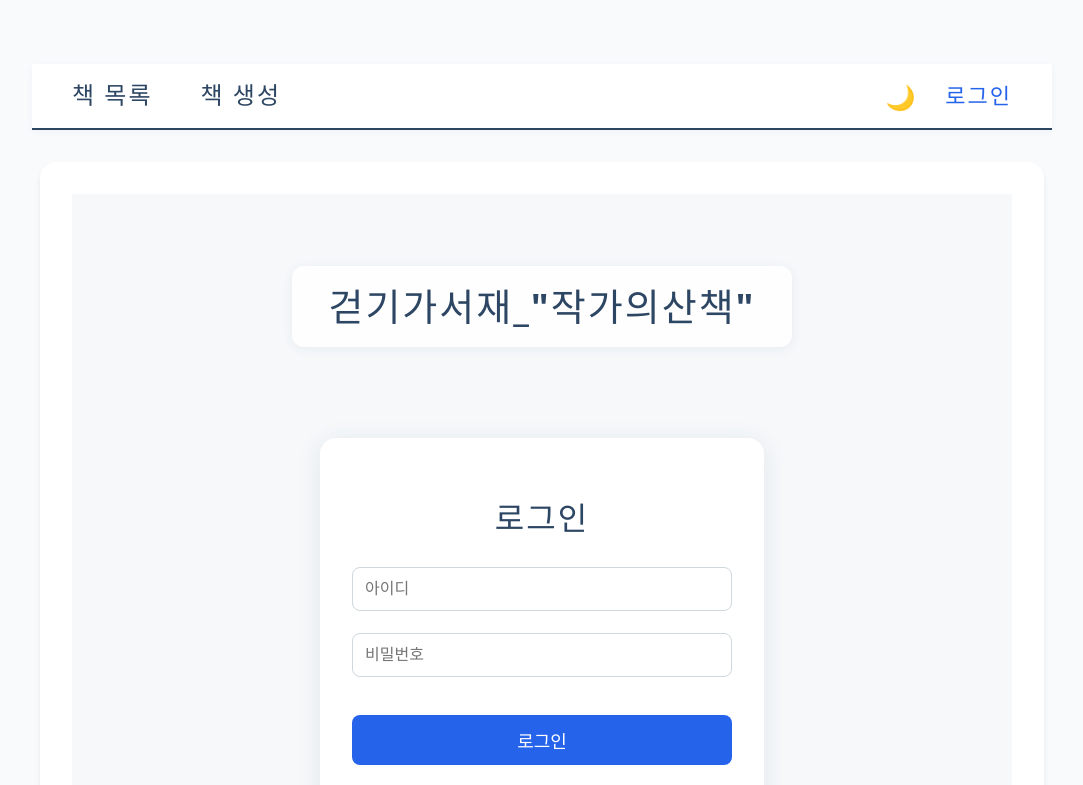
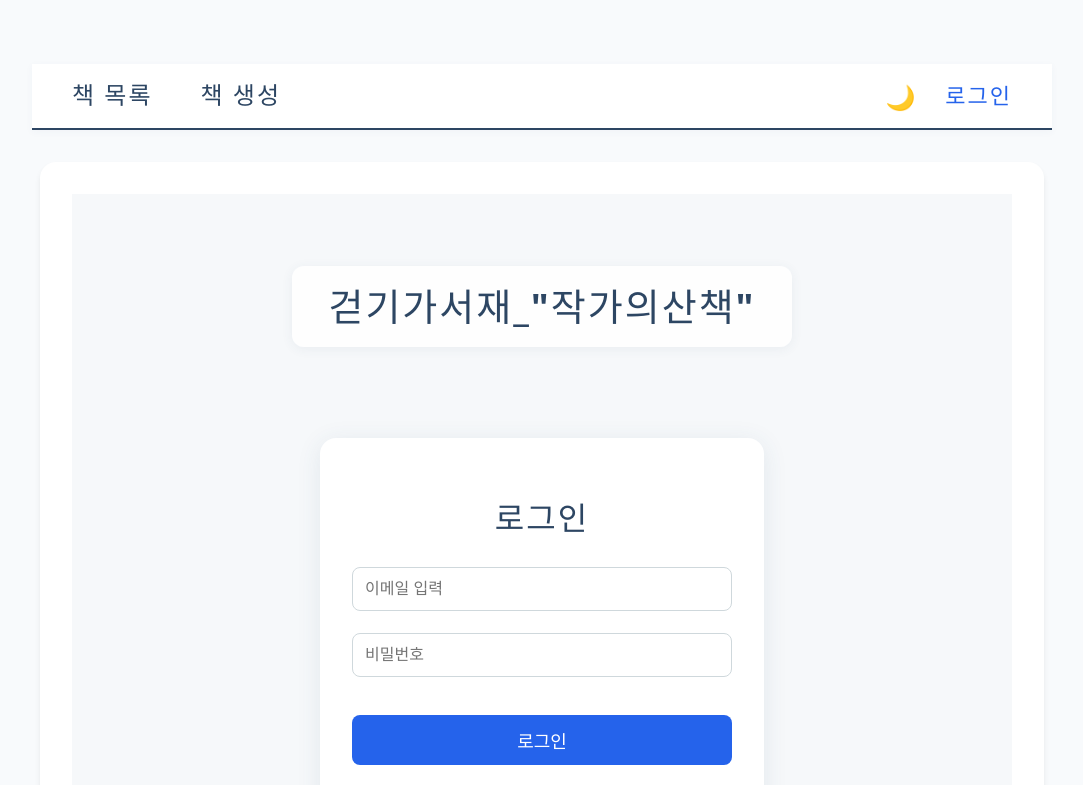
Before and after one commit to aivle-mini/Frontend, a React (Vite) app in the folder front/: page /login in a window 1280 px wide. Shown: the top 785 px of the page, without its empty margins (130-1213 px from the left). Built offline with nearby package versions, Linux system fonts and the light colour scheme; no server answers.

Commit message:
이메일 로그인 명시

```diff
--- a/front/src/pages/Login.jsx
+++ b/front/src/pages/Login.jsx
@@ -8,23 +8,33 @@ function Login() {
   const { isDarkMode } = useTheme();
 
   const [formData, setFormData] = useState({
-    username: '',   // API 스펙: username 사용
+    username: '',
     password: ''
   });
   const [errorMsg, setErrorMsg] = useState('');
+  const [emailError, setEmailError] = useState('');
+
+  /** 이메일 유효성 검사 */
+  const validateEmail = (email) => {
+    const emailRegex = /^[^\s@]+@[^\s@]+\.[^\s@]+$/;
+    return emailRegex.test(email);
+  };
 
   /** 로그인 요청 */
   const handleSubmit = async (e) => {
     e.preventDefault();
-    setErrorMsg('');           // 에러 초기화
+    setErrorMsg('');
+    setEmailError('');
+
+    if (!validateEmail(formData.username)) {
+      setEmailError('유효한 이메일 형식이 아닙니다.');
+      return;
+    }
 
     try {
       await authService.login(formData.username, formData.password);
-
-      // 도서 목록 페이지로 이동
       navigate('/books');
     } catch (err) {
-      // ❌ 실패: 메시지 표시
       setErrorMsg(err.message);
     }
   };
@@ -33,6 +43,9 @@ function Login() {
   const handleChange = (e) => {
     const { name, value } = e.target;
     setFormData((prev) => ({ ...prev, [name]: value }));
+    if (name === 'username') {
+      setEmailError('');
+    }
   };
 
   /** 회원가입 페이지 이동 */
@@ -93,15 +106,15 @@ function Login() {
           }}>로그인</h1>
           <form onSubmit={handleSubmit} style={{ width: '100%', display: 'flex', flexDirection: 'column', gap: 18 }}>
             <input
-              type="text"
+              type="email"
               name="username"
-              placeholder="아이디"
+              placeholder="이메일 입력"
               value={formData.username}
               onChange={handleChange}
               style={{
                 padding: '12px',
                 borderRadius: 8,
-                border: `1px solid ${isDarkMode ? '#4a5568' : '#cfd8dc'}`,
+                border: `1px solid ${emailError ? '#ef4444' : isDarkMode ? '#4a5568' : '#cfd8dc'}`,
                 fontSize: 16,
                 marginBottom: 4,
                 background: isDarkMode ? '#1a1a1a' : '#fff',
@@ -109,6 +122,16 @@ function Login() {
               }}
               required
             />
+            {emailError && (
+              <div style={{
+                color: '#ef4444',
+                fontSize: 12,
+                marginTop: -2,
+                marginBottom: 4
+              }}>
+                {emailError}
+              </div>
+            )}
             <input
               type="password"
               name="password"
```
